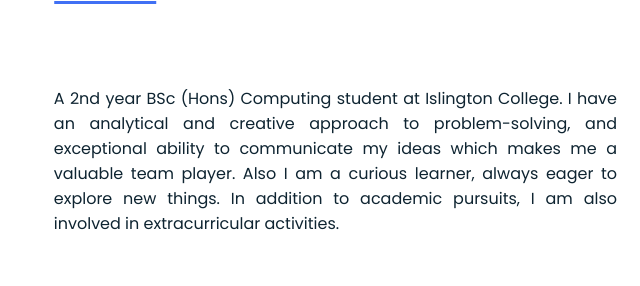
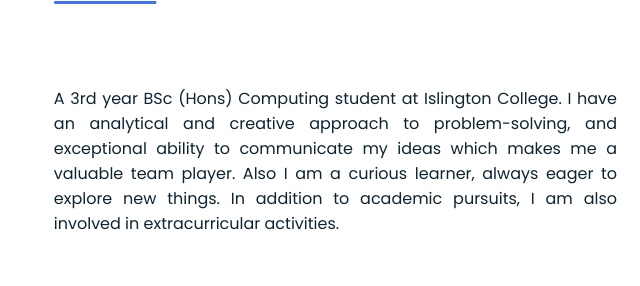
Before and after one commit to KRISHRAJBHANDARI/Portfolio, a plain HTML site: page index.html in a window 1280 px wide. Shown: the part 936-1222 px from the top of the page, 535-1175 px from the left. Drawn offline with Linux system fonts and the light colour scheme.

Commit message:
Update index.html

```diff
--- a/index.html
+++ b/index.html
@@ -65,7 +65,7 @@
     </div>
     <div class="right">
 
-      <p style="margin-bottom: 100px;">A 2nd year BSc (Hons) Computing student at Islington College. I have an analytical and creative approach to problem-solving, and exceptional ability to communicate my ideas which makes me a valuable team player. Also I am a curious learner, always eager to explore new things. In addition to academic pursuits, I am also involved in extracurricular activities.</p>
+      <p style="margin-bottom: 100px;">A 3rd year BSc (Hons) Computing student at Islington College. I have an analytical and creative approach to problem-solving, and exceptional ability to communicate my ideas which makes me a valuable team player. Also I am a curious learner, always eager to explore new things. In addition to academic pursuits, I am also involved in extracurricular activities.</p>
       <div class="button">
         <a download="" href="Krish Rajbhandari.CV.pdf" class="button button--flex">
           <button> Download CV
```
